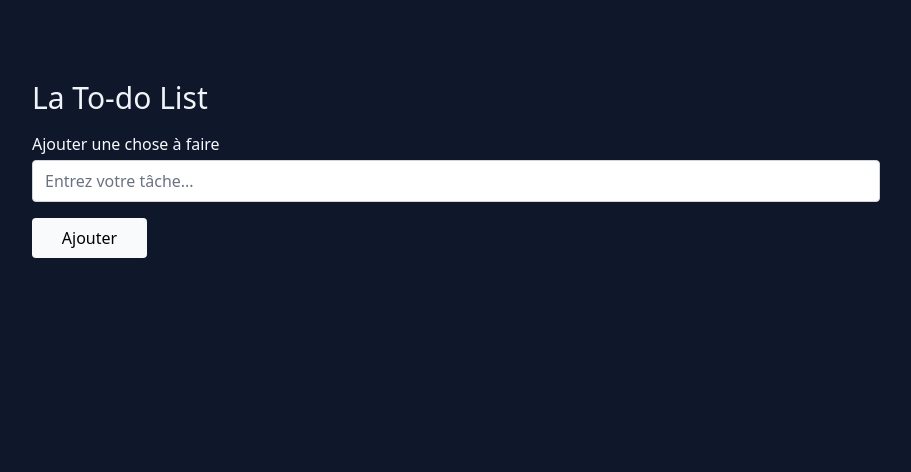
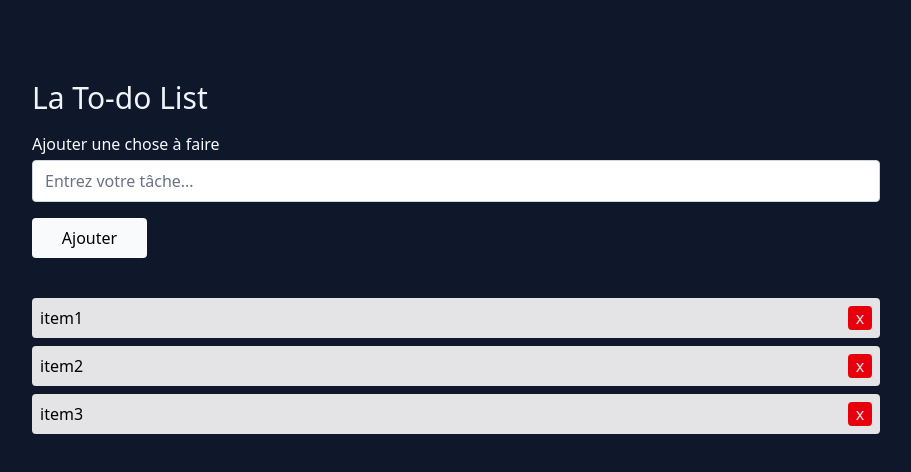
Before and after one commit to Slim-coder20/TODO_react, a React (Vite) app: page / in a window 1280 px wide. Shown: the top 472 px of the page, without its empty margins (184-1095 px from the left). Built offline with nearby package versions, Linux system fonts and the light colour scheme.

Commit message:
mise en place de l'affichage dynamique des items via le state et la supression des items

```diff
--- a/package.json
+++ b/package.json
@@ -12,6 +12,7 @@
   "dependencies": {
     "@tailwindcss/forms": "^0.5.10",
     "@tailwindcss/vite": "^4.1.11",
+    "nanoid": "^5.1.5",
     "react": "^19.1.0",
     "react-dom": "^19.1.0",
     "tailwindcss": "^4.1.11"
--- a/src/App.jsx
+++ b/src/App.jsx
@@ -1,4 +1,21 @@
+import { useState } from "react";
+// importation de la librarie nanoid pour génerer des ids pour nos todolist //
+import { nanoid } from "nanoid";
+// importation du composant listItem
+import ListItem from "./components/ListItem";
 function App() {
+  const [todoList, setTodoList] = useState([
+    {id: nanoid(8),content: "item1"},
+    {id: nanoid(8),content: "item2"},
+    {id: nanoid(8),content: "item3"}
+  ]);
+
+  // cette fonction nous servira de supprimer les todoslist //
+
+  function deleteTodo(id){
+   setTodoList(todoList.filter(todo => todo.id !== id))
+  }
+
   return (
     <div className="h-screen bg-slate-900">
       <div className="max-w-4xl mx-auto pt-20 px-6">
@@ -17,6 +34,17 @@ function App() {
             Ajouter
           </button>
         </form>
+        <ul>
+          {/* On utilise cette condition pour afficher le message en cas ou y'aura plus d'items a afficher  */}
+          {todoList.length === 0 && (
+            <li className="text-slate-50 text-md">Pas d'items à afficher...</li>
+          )}
+           {/* Pour afficher les items dynamiquement via la méthode map en récupérant les ids */}
+          {todoList.map(item => (
+          <ListItem key={item.id} itemData={item} deleteTodo={deleteTodo}/>
+          ))}
+
+        </ul>
       </div>
     </div>
   );
--- /dev/null
+++ b/src/components/ListItem.jsx
@@ -0,0 +1,8 @@
+export default function ListItem({itemData, deleteTodo}) {
+  return (
+    <li className="p-2 bg-zinc-200 mb-2 rounded flex ">
+      <span>{itemData.content}</span>
+      <button onClick={ () => deleteTodo(itemData.id)} className="ml-auto bg-red-600 w-6 h-6 rounded text-zinc-200">x</button>
+    </li>
+  )
+}
```
Also changed, not shown: 1 other file (tests, documents, lock files or other folders).
